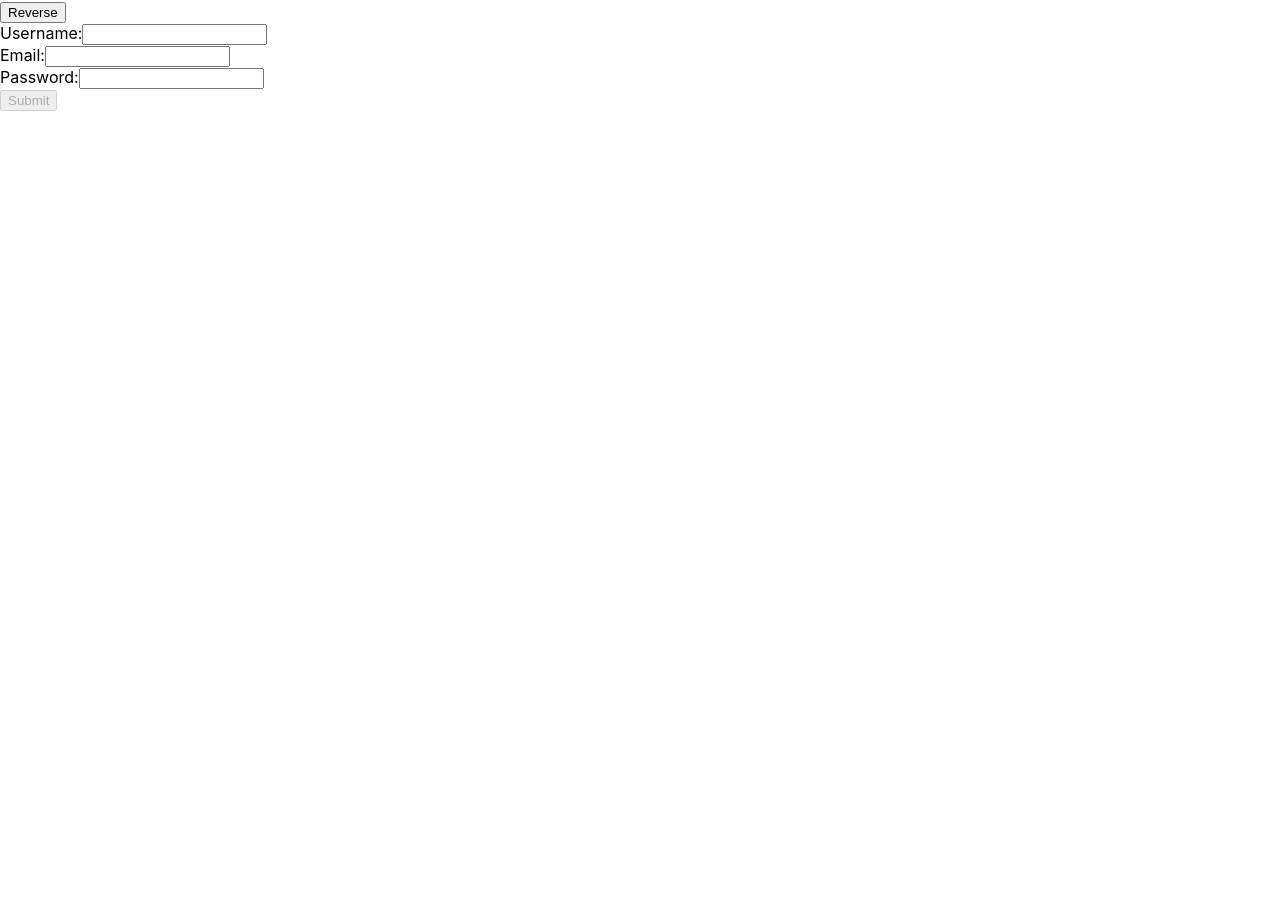
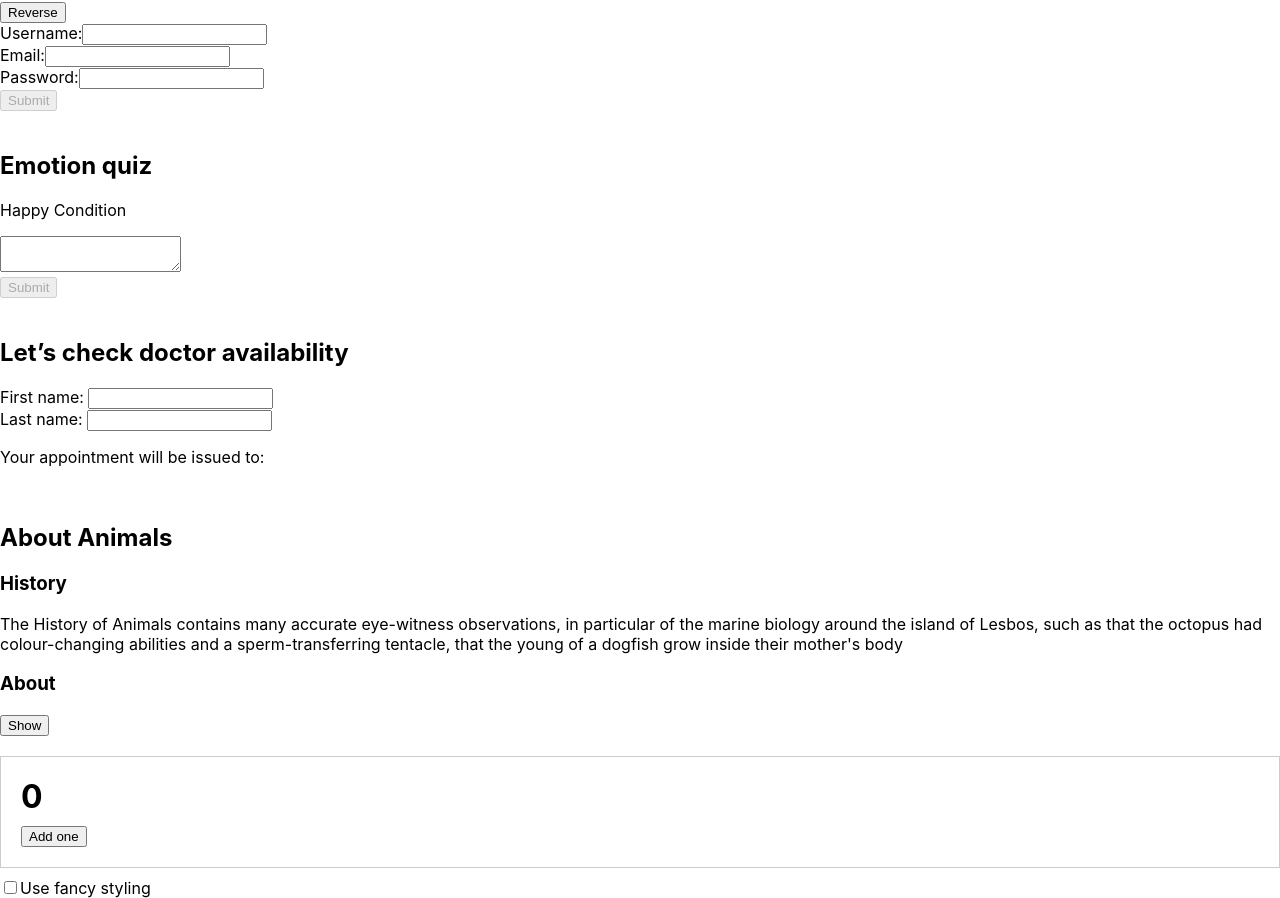
Before and after one commit to 59ShikhaSharma/react-training, a React (Create React App) app: page / in a window 1280 px wide. Shown: the part 2888-3786 px from the top of the page. Before the commit the page ends 2999 px from the top, so only its background shows below. Built offline with nearby package versions, Linux system fonts and the light colour scheme.

Commit message:
after state

```diff
--- a/src/App.tsx
+++ b/src/App.tsx
@@ -7,6 +7,11 @@ import List from './Components/List';
 import Rendering from './Components/Rendering';
 import Stateseries from './Components/Stateseries';
 import Reactstate from './Components/Reactstate';
+import InputState from './Components/InputState';
+import StateStructure from './Components/StateStructure';
+import SharingState from './Components/SharingState';
+import ResettingState from './Components/ResettingState';
+import './Components/ResettingState.css';
 
 
 const PERSON: { name: string, age: number, image: string } = {
@@ -37,7 +42,15 @@ function App() {
       <br></br>
       <List />
       <br></br>
-      <Reactstate/>
+      <Reactstate />
+      <br></br>
+      <InputState />
+      <br></br>
+      <StateStructure />
+      <br></br>
+      <SharingState />
+      <br></br>
+      <ResettingState />
     </>
   );
 }
--- /dev/null
+++ b/src/Components/InputState.tsx
@@ -0,0 +1,78 @@
+import React, { useState, ChangeEvent, FormEvent } from 'react';
+
+interface FormProps {}
+
+interface FormState {
+  answer: string;
+  error: Error | null;
+  status: 'typing' | 'submitting' | 'success';
+}
+
+export default function InputState(props: FormProps): JSX.Element {
+  const [state, setState] = useState<FormState>({
+    answer: '',
+    error: null,
+    status: 'typing',
+  });
+
+  if (state.status === 'success') {
+    return <h1>That's right!</h1>;
+  }
+
+  async function handleSubmit(e: FormEvent<HTMLFormElement>): Promise<void> {
+    e.preventDefault();
+    setState({ ...state, status: 'submitting' });
+    try {
+      await submitForm(state.answer);
+      setState({ ...state, status: 'success' });
+    } catch (err: unknown) {
+      setState({ ...state, status: 'typing' });
+      if (err instanceof Error) {
+        setState({ ...state, error: err });
+      }
+    }
+  }
+
+  function handleTextareaChange(e: ChangeEvent<HTMLTextAreaElement>): void {
+    setState({ ...state, answer: e.target.value });
+  }
+
+  const { answer, error, status } = state;
+
+  return (
+    <>
+      <h2>Emotion quiz</h2>
+      <p>Happy Condition</p>
+      <form onSubmit={handleSubmit}>
+        <textarea
+          value={answer}
+          onChange={handleTextareaChange}
+          disabled={status === 'submitting'}
+        />
+        <br />
+        <button disabled={answer.length === 0 || status === 'submitting'}>
+          Submit
+        </button>
+        {error !== null && (
+          <p className="Error">
+            {error.message}
+          </p>
+        )}
+      </form>
+    </>
+  );
+}
+
+function submitForm(answer: string): Promise<void> {
+  // Pretend it's hitting the network.
+  return new Promise((resolve, reject) => {
+    setTimeout(() => {
+      const shouldError: boolean = answer.toLowerCase() !== 'happiness';
+      if (shouldError) {
+        reject(new Error('Good guess but a wrong answer. Try again!'));
+      } else {
+        resolve();
+      }
+    }, 1500);
+  });
+}
--- /dev/null
+++ b/src/Components/ResettingState.css
@@ -0,0 +1,24 @@
+.counter {
+    border: 1px solid #ccc;
+    padding: 20px;
+    margin-bottom: 10px;
+    transition: background-color 0.3s ease;
+}
+
+.counter.hover {
+    background-color: yellowgreen;
+}
+
+.counter.fancy {
+    background-color: #f8f8f8;
+    box-shadow: 0 2px 4px rgba(0, 0, 0, 0.1);
+    border-radius: 5px;
+}
+
+.counter h1 {
+    margin: 0;
+}
+
+.counter button {
+    margin-top: 10px;
+}
--- /dev/null
+++ b/src/Components/ResettingState.tsx
@@ -0,0 +1,53 @@
+import React, { useState } from 'react';
+
+interface CounterProps {
+  isFancy: boolean;
+}
+
+export default function ResettingState() {
+  const [isFancy, setIsFancy] = useState<boolean>(false);
+
+  return (
+    <div>
+      {isFancy ? (
+        <Counter isFancy={true} />
+      ) : (
+        <Counter isFancy={false} />
+      )}
+      <label>
+        <input
+          type="checkbox"
+          checked={isFancy}
+          onChange={(e) => {
+            setIsFancy(e.target.checked);
+          }}
+        />
+        Use fancy styling
+      </label>
+    </div>
+  );
+}
+
+function Counter({ isFancy }: CounterProps) {
+  const [score, setScore] = useState<number>(0);
+  const [hover, setHover] = useState<boolean>(false);
+
+  let className = 'counter';
+  if (hover) {
+    className += ' hover';
+  }
+  if (isFancy) {
+    className += ' fancy';
+  }
+
+  return (
+    <div
+      className={className}
+      onPointerEnter={() => setHover(true)}
+      onPointerLeave={() => setHover(false)}
+    >
+      <h1>{score}</h1>
+      <button onClick={() => setScore(score + 1)}>Add one</button>
+    </div>
+  );
+}
--- /dev/null
+++ b/src/Components/SharingState.tsx
@@ -0,0 +1,48 @@
+
+import React, { useState } from 'react';
+
+interface PanelProps {
+  title: string;
+  children: React.ReactNode;
+  isActive: boolean;
+  onShow: () => void;
+}
+
+export default function SharingState(){
+  const [activeIndex, setActiveIndex] = useState<number>(0);
+
+  return (
+    <>
+      <h2>About Animals</h2>
+      <Panel
+        title="History"
+        isActive={activeIndex === 0}
+        onShow={() => setActiveIndex(0)}
+      >
+       The History of Animals contains many accurate eye-witness observations, in particular of the marine biology around the island of Lesbos, such as that the octopus had colour-changing abilities and a sperm-transferring tentacle, that the young of a dogfish grow inside their mother's body
+      </Panel>
+      <Panel
+        title="About"
+        isActive={activeIndex === 1}
+        onShow={() => setActiveIndex(1)}
+      >
+       Generally seen as a pioneering work of zoology, Aristotle frames his text by explaining that he is investigating the what (the existing facts about animals) prior to establishing the why (the causes of these characteristics).
+      </Panel>
+    </>
+  );
+}
+
+function Panel({ title, children, isActive, onShow }: PanelProps) {
+  return (
+    <section className="panel">
+      <h3>{title}</h3>
+      {isActive ? (
+        <p>{children}</p>
+      ) : (
+        <button onClick={onShow}>
+          Show
+        </button>
+      )}
+    </section>
+  );
+}
--- /dev/null
+++ b/src/Components/StateStructure.tsx
@@ -0,0 +1,40 @@
+import { useState } from 'react';
+
+export default function StateStructure() {
+  const [firstName, setFirstName] = useState('');
+  const [lastName, setLastName] = useState('');
+
+  const fullName = firstName + ' ' + lastName;
+
+  function handleFirstNameChange(e:any) {
+    setFirstName(e.target.value);
+  }
+
+  function handleLastNameChange(e:any) {
+    setLastName(e.target.value);
+  }
+
+  return (
+    <>
+      <h2>Let’s check doctor availability</h2>
+      <label>
+        First name:{' '}
+        <input
+          value={firstName}
+          onChange={handleFirstNameChange}
+        />
+        <br></br>
+      </label>
+      <label>
+        Last name:{' '}
+        <input
+          value={lastName}
+          onChange={handleLastNameChange}
+        />
+      </label>
+      <p>
+        Your appointment will be issued to: <b>{fullName}</b>
+      </p>
+    </>
+  );
+}
```
